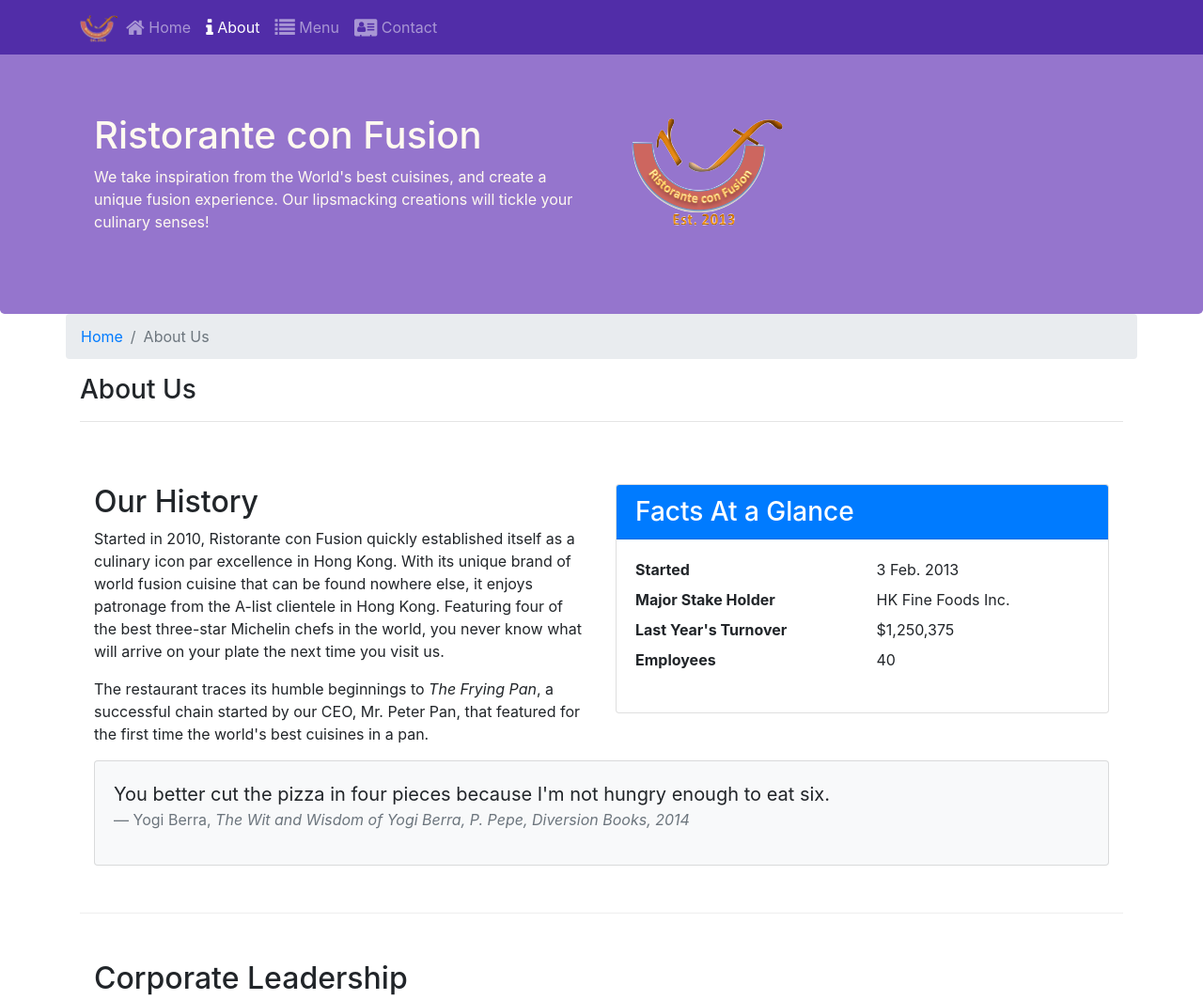
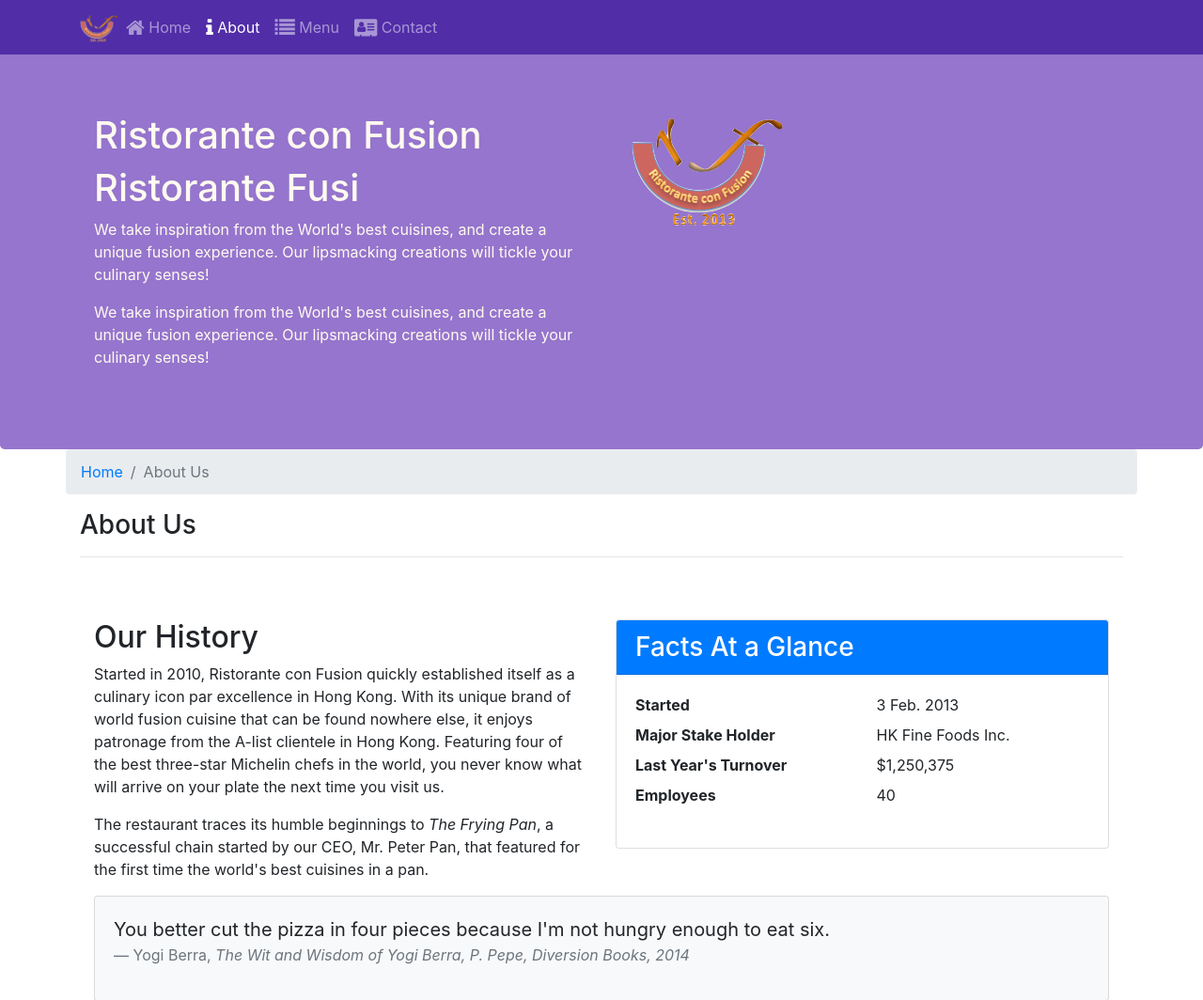
Before and after one commit to Adarsh-thedev/courseraTraining1, a website: page aboutus.html in a window 1280 px wide. Shown: the top 1064 px of the page at 94% size. Drawn offline with nearby package versions, Linux system fonts and the light colour scheme.

Commit message:
Update aboutus.html

```diff
--- a/aboutus.html
+++ b/aboutus.html
@@ -37,6 +37,8 @@
             <div class="row row-header">
                 <div class="col-12 col-sm-6">
                     <h1>Ristorante con Fusion</h1>
+			<h1>Ristorante Fusi</h1>
+			 <p>We take inspiration from the World's best cuisines, and create a unique fusion experience. Our lipsmacking creations will tickle your culinary senses!</p>
                     <p>We take inspiration from the World's best cuisines, and create a unique fusion experience. Our lipsmacking creations will tickle your culinary senses!</p>
                 </div>
                 <div class="col-12 col-sm">
```
